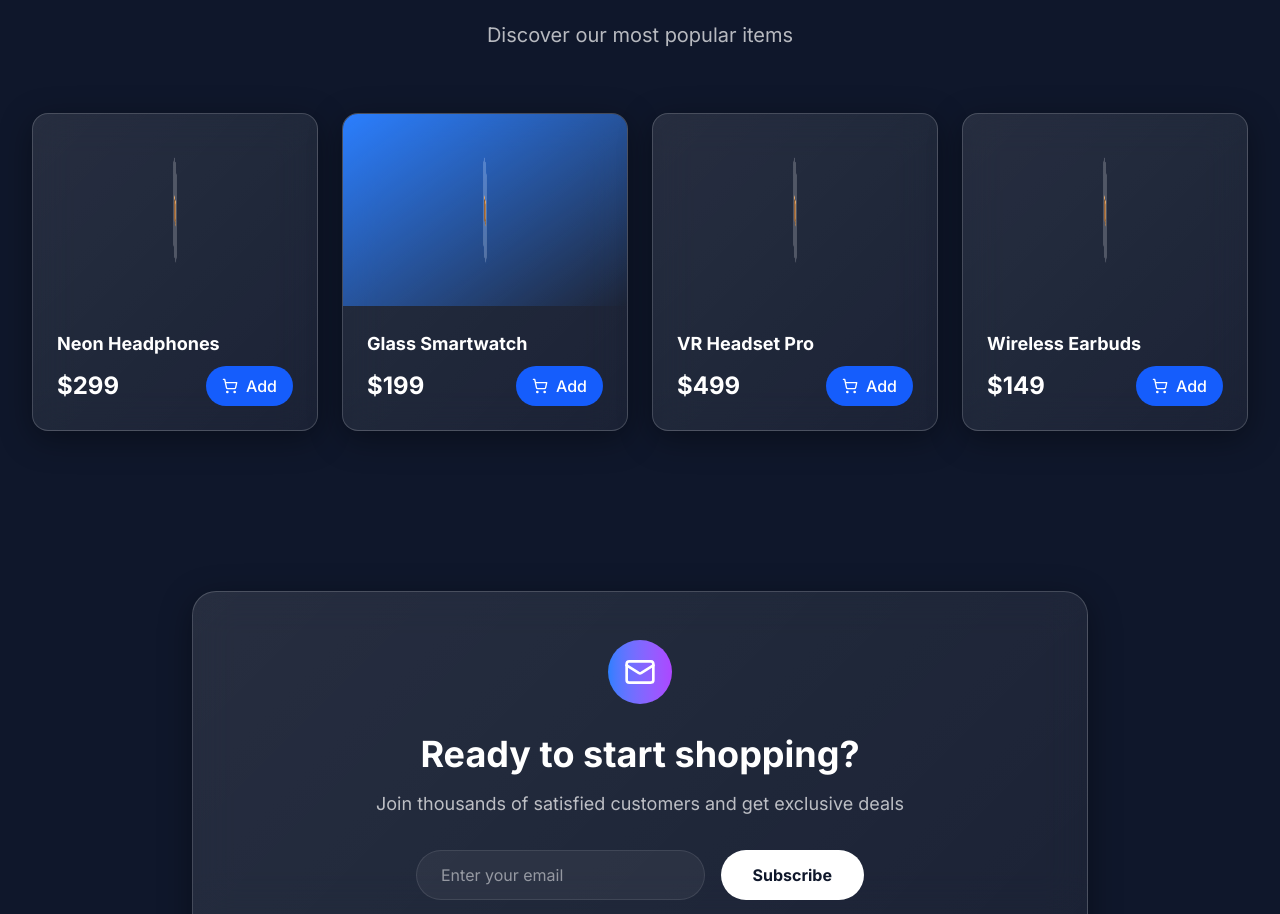
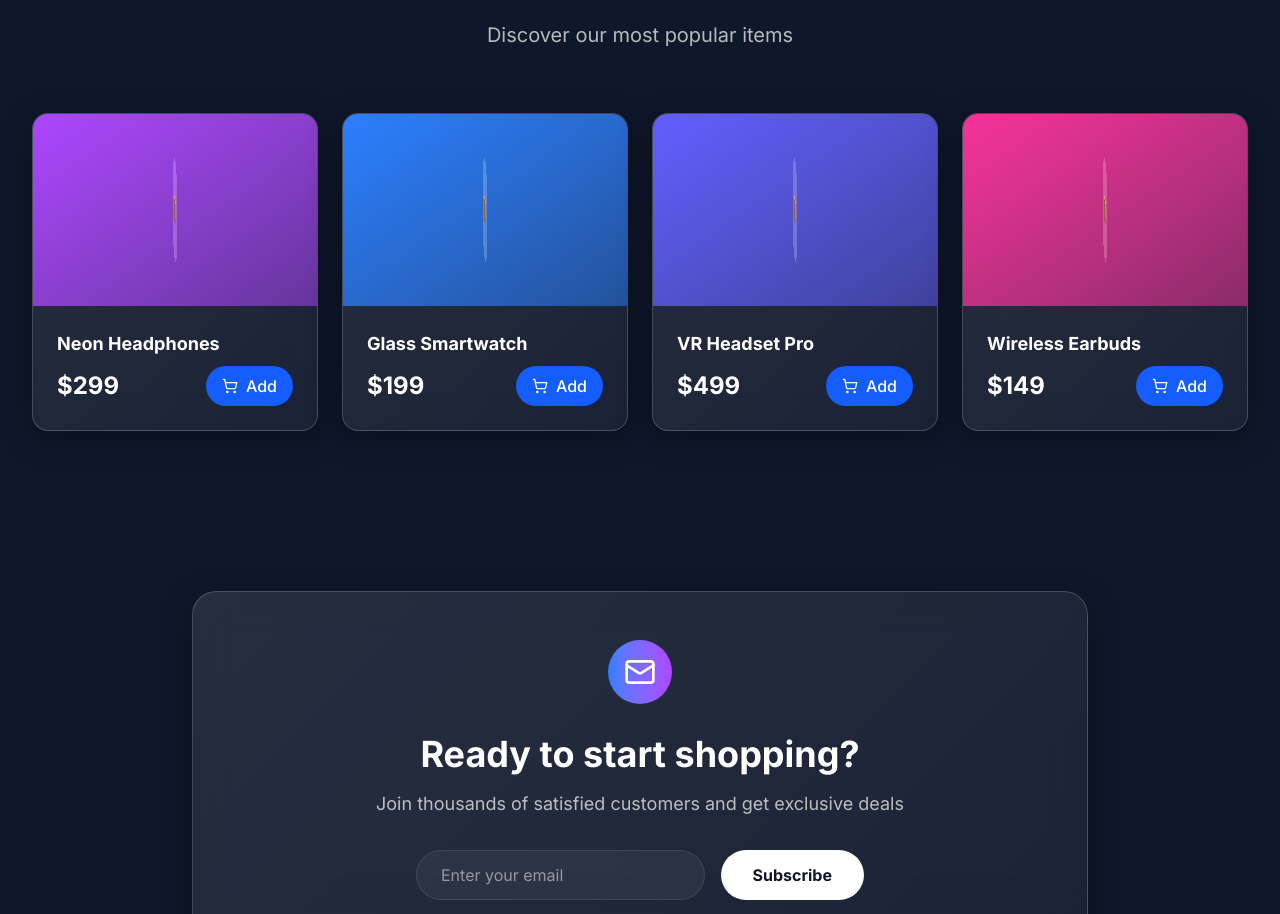
Before and after one commit to tanveenambrose/ecommerce-vibe-website, a Next.js app in the folder apps/client/: page / in a window 1280 px wide. Shown: the part 1309-2223 px from the top of the page. Built offline with nearby package versions, Linux system fonts and the light colour scheme.

Commit message:
fix: Replace dynamic Tailwind classes with static color mapping in ProductCard3D

```diff
--- a/apps/client/app/category/[category]/page.tsx
+++ b/apps/client/app/category/[category]/page.tsx
@@ -3,7 +3,7 @@
 import { useState, useEffect } from 'react';
 import { useParams } from 'next/navigation';
 import { ProductCard } from '@/components/product-card';
-import { getProductsByCategory, Product } from '@/lib/products-data';
+import { getProductsByCategory, products as allProductsData, Product } from '@/lib/products-data';
 import { motion } from 'framer-motion';
 import { Filter, Grid3x3, List, X } from 'lucide-react';
 import AnimatedBlobs from '@/components/home/animated-blobs';
@@ -59,9 +59,11 @@ export default function CategoryPage() {
     const loadProducts = () => {
         try {
             setLoading(true);
-            // Use local data instead of API
-            const allProducts = getProductsByCategory(category);
-            setProducts(allProducts);
+            // Use local data function
+            const categoryProducts = category === 'all'
+                ? allProductsData
+                : getProductsByCategory(category);
+            setProducts(categoryProducts);
         } catch (error) {
             console.error('Failed to load products:', error);
         } finally {
@@ -153,8 +155,8 @@ export default function CategoryPage() {
                                 <button
                                     onClick={() => setViewMode('grid')}
                                     className={`p-2 rounded-lg transition-all ${viewMode === 'grid'
-                                            ? 'bg-blue-600 text-white'
-                                            : 'text-white/70 hover:text-white'
+                                        ? 'bg-blue-600 text-white'
+                                        : 'text-white/70 hover:text-white'
                                         }`}
                                 >
                                     <Grid3x3 className="w-5 h-5" />
@@ -162,8 +164,8 @@ export default function CategoryPage() {
                                 <button
                                     onClick={() => setViewMode('list')}
                                     className={`p-2 rounded-lg transition-all ${viewMode === 'list'
-                                            ? 'bg-blue-600 text-white'
-                                            : 'text-white/70 hover:text-white'
+                                        ? 'bg-blue-600 text-white'
+                                        : 'text-white/70 hover:text-white'
                                         }`}
                                 >
                                     <List className="w-5 h-5" />
--- a/apps/client/components/home/product-card-3d.tsx
+++ b/apps/client/components/home/product-card-3d.tsx
@@ -11,6 +11,18 @@ interface ProductCard3DProps {
     color: string;
     image?: string;
 }
+
+// Map color names to complete Tailwind gradient classes
+const colorGradients: Record<string, string> = {
+    'purple-500': 'bg-gradient-to-br from-purple-500 to-purple-500/50',
+    'blue-500': 'bg-gradient-to-br from-blue-500 to-blue-500/50',
+    'indigo-500': 'bg-gradient-to-br from-indigo-500 to-indigo-500/50',
+    'pink-500': 'bg-gradient-to-br from-pink-500 to-pink-500/50',
+    'cyan-500': 'bg-gradient-to-br from-cyan-500 to-cyan-500/50',
+    'rose-500': 'bg-gradient-to-br from-rose-500 to-rose-500/50',
+    'emerald-500': 'bg-gradient-to-br from-emerald-500 to-emerald-500/50',
+    'orange-500': 'bg-gradient-to-br from-orange-500 to-orange-500/50',
+};
 
 export default function ProductCard3D({ name, price, color, image }: ProductCard3DProps) {
     const [rotateX, setRotateX] = useState(0);
@@ -41,6 +53,8 @@ export default function ProductCard3D({ name, price, color, image }: ProductCard
         setIsHovered(false);
     };
 
+    const gradientClass = colorGradients[color] || colorGradients['blue-500'];
+
     return (
         <motion.div
             ref={cardRef}
@@ -56,7 +70,7 @@ export default function ProductCard3D({ name, price, color, image }: ProductCard
             transition={{ duration: 0.3 }}
         >
             {/* Product Image */}
-            <div className={`h-48 bg-gradient-to-br from-${color} to-${color}/50 flex items-center justify-center relative overflow-hidden`}>
+            <div className={`h-48 ${gradientClass} flex items-center justify-center relative overflow-hidden`}>
                 {/* 3D animated icon placeholder */}
                 <motion.div
                     className="w-24 h-24 bg-white/20 rounded-2xl backdrop-blur-sm flex items-center justify-center"
```
